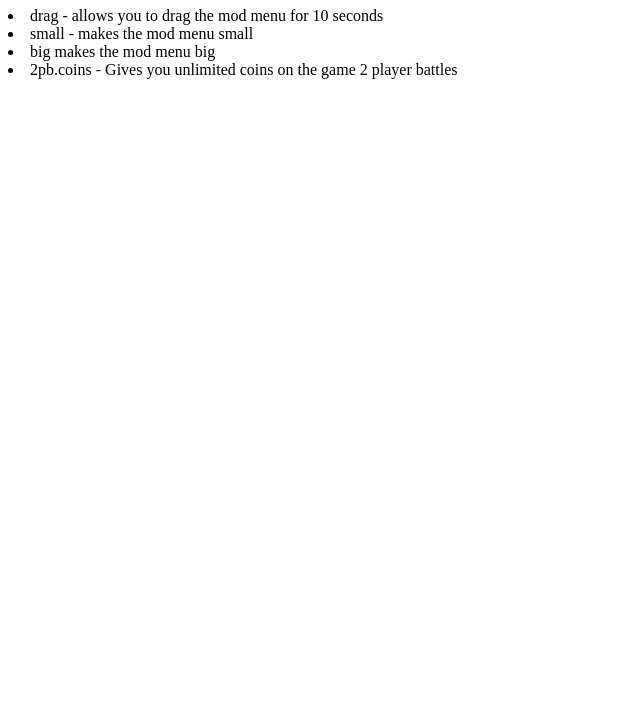
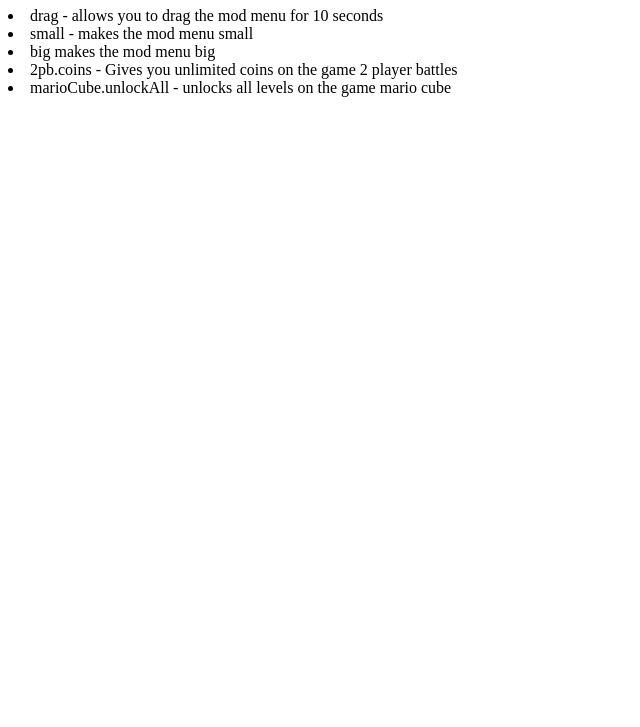
Before and after one commit to RUGMJ7443/rug-mod, a plain HTML site: page index.html in a window 1280 px wide. Shown: the part 73-800 px from the top of the page, without its empty margins (0-640 px from the left). Drawn offline with Linux system fonts and the light colour scheme.

Commit message:
Update index.html

```diff
--- a/index.html
+++ b/index.html
@@ -12,5 +12,6 @@
     <li>small - makes the mod menu small</li>
     <li>big makes the mod menu big</li>
     <li>2pb.coins - Gives you unlimited coins on the game 2 player battles</li>
+    <li>marioCube.unlockAll - unlocks all levels on the game mario cube</li>
 </body>
 </html>
```
